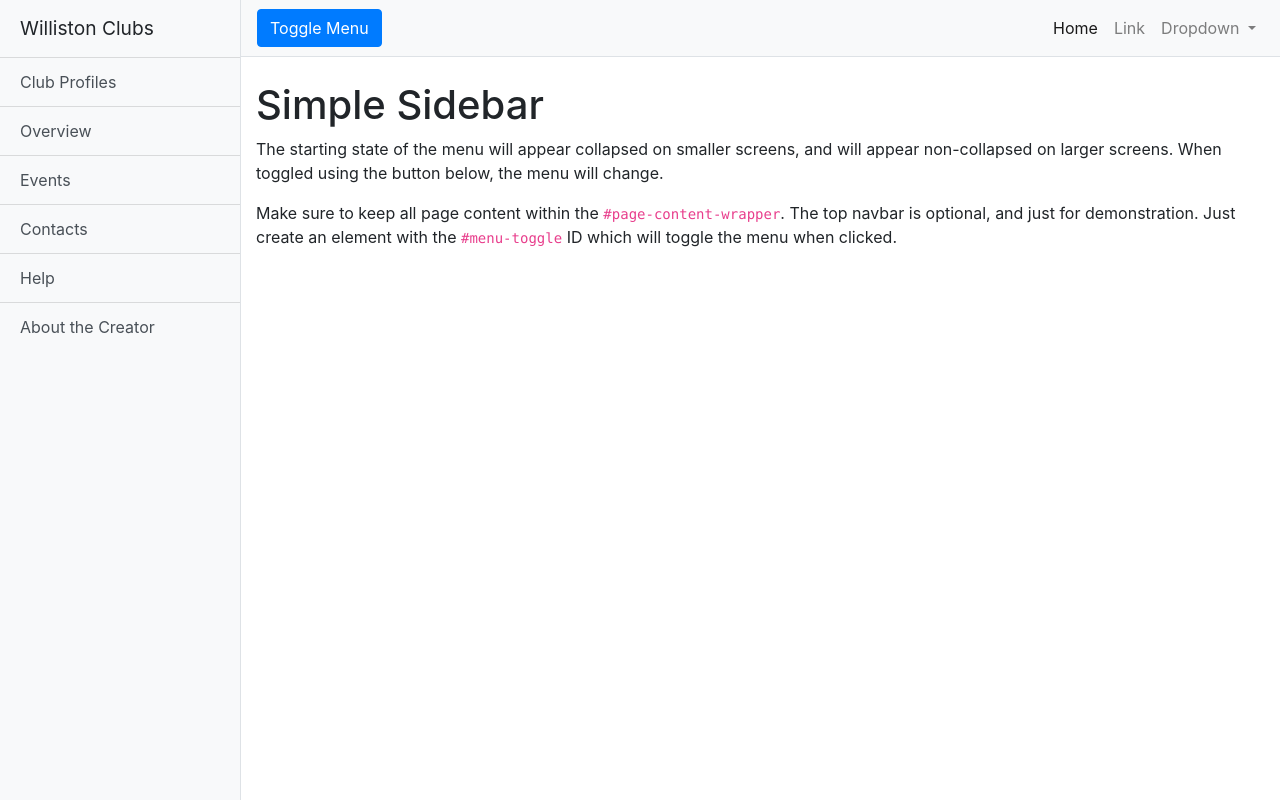
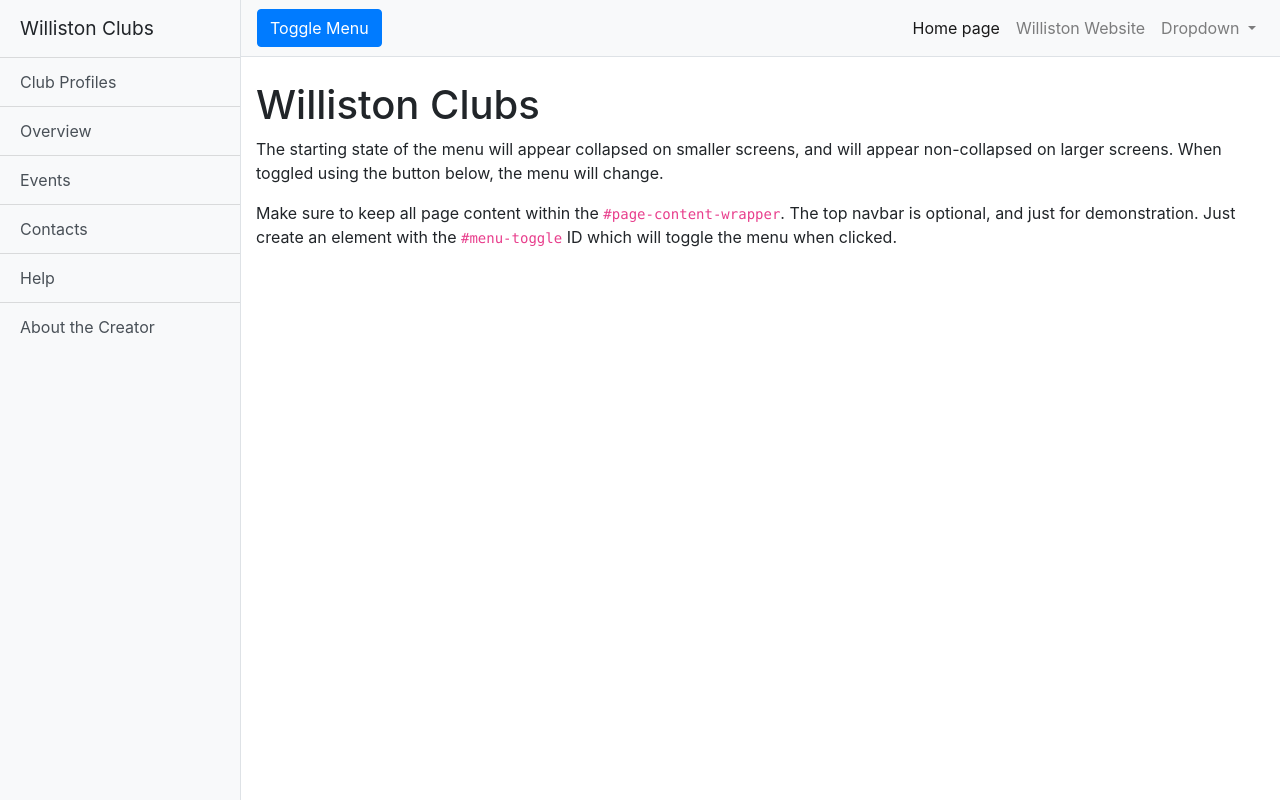
Before and after one commit to shoti411/shoti411.github.io, a website: page index.html in a window 1280 px wide. Drawn offline with Linux system fonts and the light colour scheme.

Commit message:
Update index.html

```diff
--- a/index.html
+++ b/index.html
@@ -49,10 +49,10 @@
         <div class="collapse navbar-collapse" id="navbarSupportedContent">
           <ul class="navbar-nav ml-auto mt-2 mt-lg-0">
             <li class="nav-item active">
-              <a class="nav-link" href="#">Home <span class="sr-only">(current)</span></a>
+              <a class="nav-link" href="#">Home page<span class="sr-only">(current)</span></a>
             </li>
             <li class="nav-item">
-              <a class="nav-link" href="#">Link</a>
+              <a class="nav-link" href="#">Williston Website</a>
             </li>
             <li class="nav-item dropdown">
               <a class="nav-link dropdown-toggle" href="#" id="navbarDropdown" role="button" data-toggle="dropdown" aria-haspopup="true" aria-expanded="false">
@@ -70,7 +70,7 @@
       </nav>
 
       <div class="container-fluid">
-        <h1 class="mt-4">Simple Sidebar</h1>
+        <h1 class="mt-4">Williston Clubs</h1>
         <p>The starting state of the menu will appear collapsed on smaller screens, and will appear non-collapsed on larger screens. When toggled using the button below, the menu will change.</p>
         <p>Make sure to keep all page content within the <code>#page-content-wrapper</code>. The top navbar is optional, and just for demonstration. Just create an element with the <code>#menu-toggle</code> ID which will toggle the menu when clicked.</p>
       </div>
```
